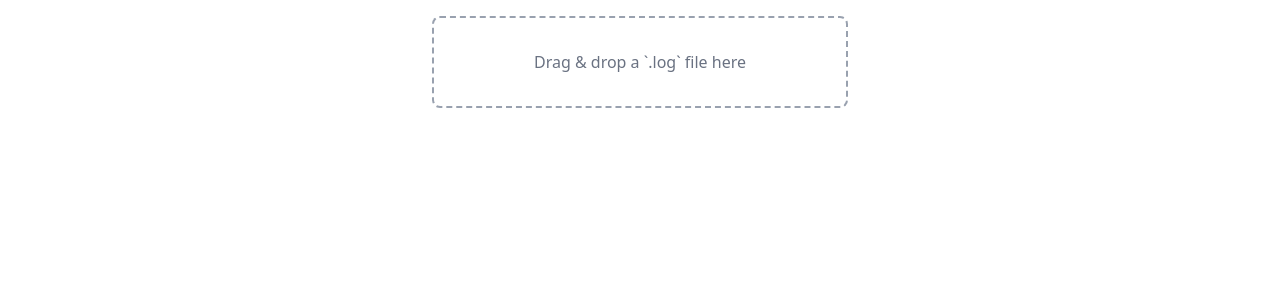
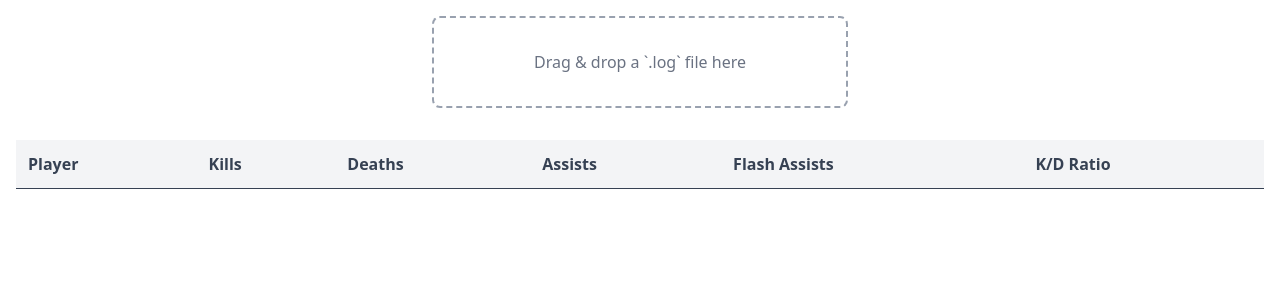
Before and after one commit to ryanennns/blast-app, a React (Vite) app: page / in a window 1280 px wide. Shown: the top 300 px of the page. Built offline with nearby package versions, Linux system fonts and the light colour scheme.

Commit message:
display scoreboard

```diff
--- a/src/App.tsx
+++ b/src/App.tsx
@@ -1,12 +1,10 @@
 import "./App.css";
-import FileDropper from "./components/FileDropper.tsx";
+import { Home } from "./pages/Home.tsx";
 
 function App() {
   return (
     <>
-      <div>
-        <FileDropper />
-      </div>
+      <Home />
     </>
   );
 }
--- a/src/components/FileDropper.tsx
+++ b/src/components/FileDropper.tsx
@@ -1,11 +1,13 @@
 import { useState } from "react";
-import type { DragEvent } from 'react';
+import type { DragEvent } from "react";
 
+interface Props {
+  onApiResponse: (response: unknown) => void;
+}
 
-export default function FileDropper() {
+export default function FileDropper({ onApiResponse }: Props) {
   const [file, setFile] = useState<File | null>(null);
   const [preview, setPreview] = useState<string>("");
-  const [response, setResponse] = useState<any>(null);
   const [uploading, setUploading] = useState(false);
 
   const handleDrop = (e: DragEvent<HTMLDivElement>) => {
@@ -32,9 +34,9 @@ export default function FileDropper() {
         body: formData,
       });
       const data = await response.json();
-      setResponse(data);
+      onApiResponse(data);
     } catch (error: unknown) {
-        console.log(error);
+      console.log(error);
       alert("Failed to upload log file");
     } finally {
       setUploading(false);
@@ -46,12 +48,16 @@ export default function FileDropper() {
       <div
         onDrop={handleDrop}
         onDragOver={(e) => e.preventDefault()}
-        className="border-2 border-dashed border-gray-400 rounded-lg p-8 text-center cursor-pointer"
+        className="border-2 border-dashed border-gray-400 dark:border-gray-600 rounded-lg p-8 text-center cursor-pointer"
       >
         {preview ? (
-          <p className="text-green-600">Selected: {preview}</p>
+          <p className="text-green-600 dark:text-green-400">
+            Selected: <span className="font-mono">{preview}</span>
+          </p>
         ) : (
-          <p className="text-gray-500">Drag & drop a `.log` file here</p>
+          <p className="text-gray-500 dark:text-gray-400">
+            Drag & drop a `.log` file here
+          </p>
         )}
       </div>
 
@@ -59,17 +65,11 @@ export default function FileDropper() {
         <button
           onClick={handleUpload}
           disabled={uploading}
-          className="mt-4 w-full bg-blue-600 text-white px-4 py-2 rounded hover:bg-blue-700"
+          className="mt-4 w-full bg-blue-600 dark:bg-blue-500 text-white dark:text-gray-900 px-4 py-2 rounded hover:bg-blue-700 dark:hover:bg-blue-600"
         >
           {uploading ? "Uploading..." : "Upload & Parse"}
         </button>
       )}
-
-      {response && (
-        <pre className="mt-4 bg-gray-100 p-4 text-  sm rounded overflow-auto max-h-96 bg-gray-900">
-          {JSON.stringify(response, null, 2)}
-        </pre>
-      )}
     </div>
   );
 }
--- /dev/null
+++ b/src/components/Scoreboard/Scoreboard.tsx
@@ -0,0 +1,52 @@
+import type { ScoreboardRow as ScoreboardRowData } from "../../types/core.ts";
+import { ScoreboardRow } from "./ScoreboardRow.tsx";
+
+interface Props {
+  data: Record<string, ScoreboardRowData>;
+}
+
+export function Scoreboard({ data }: Props) {
+  // Sort players by kills in descending order
+  const sortedPlayers = Object.entries(data).sort(
+    (a, b) => b[1].kills - a[1].kills,
+  );
+
+  const columns = [
+    "Player",
+    "Kills",
+    "Deaths",
+    "Assists",
+    "Flash Assists",
+    "K/D Ratio",
+  ];
+
+  return (
+    <div className="p-4">
+      <div className="overflow-x-auto">
+        <table className="w-full border-collapse bg-white shadow-md rounded-lg">
+          <thead>
+            <tr className="bg-gray-100 text-left">
+              {columns.map((column, index) => (
+                <th
+                  key={column + index}
+                  className="p-3 font-semibold text-gray-700 border-b"
+                >
+                  {column}
+                </th>
+              ))}
+            </tr>
+          </thead>
+          <tbody>
+            {sortedPlayers.map(([playerName, stats], index) => (
+              <ScoreboardRow
+                playerName={playerName}
+                stats={stats}
+                key={`${playerName}-${index}`}
+              />
+            ))}
+          </tbody>
+        </table>
+      </div>
+    </div>
+  );
+}
--- /dev/null
+++ b/src/components/Scoreboard/ScoreboardRow.tsx
@@ -0,0 +1,28 @@
+import type { ScoreboardRow } from "../../types/core.ts";
+
+interface Props {
+  playerName: string;
+  stats: ScoreboardRow;
+}
+
+export function ScoreboardRow({ playerName, stats }: Props) {
+  return (
+    <tr
+      key={playerName}
+      className="border-b hover:bg-gray-50 transition-colors"
+    >
+      <td className="p-3 font-medium">{playerName}</td>
+      <td className="p-3">{stats.kills}</td>
+      <td className="p-3">{stats.deaths}</td>
+      <td className="p-3">{stats.assists}</td>
+      <td className="p-3">{stats.flashAssists}</td>
+      <td className="p-3">
+        {stats.deaths > 0
+          ? (stats.kills / stats.deaths).toFixed(2)
+          : stats.kills > 0
+            ? "∞"
+            : "0.00"}
+      </td>
+    </tr>
+  );
+}
--- /dev/null
+++ b/src/pages/Home.tsx
@@ -0,0 +1,24 @@
+import FileDropper from "../components/FileDropper.tsx";
+import type { ScoreboardRow } from "../types/core.ts";
+import { useState } from "react";
+import { Scoreboard } from "../components/Scoreboard/Scoreboard.tsx";
+
+export function Home() {
+  const [scoreboard, setScoreboard] = useState<Record<string, ScoreboardRow>>(
+    {},
+  );
+
+  const handleApiResponse = (response: unknown) => {
+    setScoreboard(
+      (response as { scoreboard: Record<string, ScoreboardRow> }).scoreboard,
+    );
+  };
+
+  return (
+    <>
+      <FileDropper onApiResponse={handleApiResponse} />
+
+      <Scoreboard data={scoreboard} />
+    </>
+  );
+}
--- /dev/null
+++ b/src/types/core.ts
@@ -0,0 +1,6 @@
+export interface ScoreboardRow {
+  kills: number;
+  deaths: number;
+  assists: number;
+  flashAssists: number;
+}
```
Also changed, not shown: 1 other file (tests, documents, lock files or other folders).
